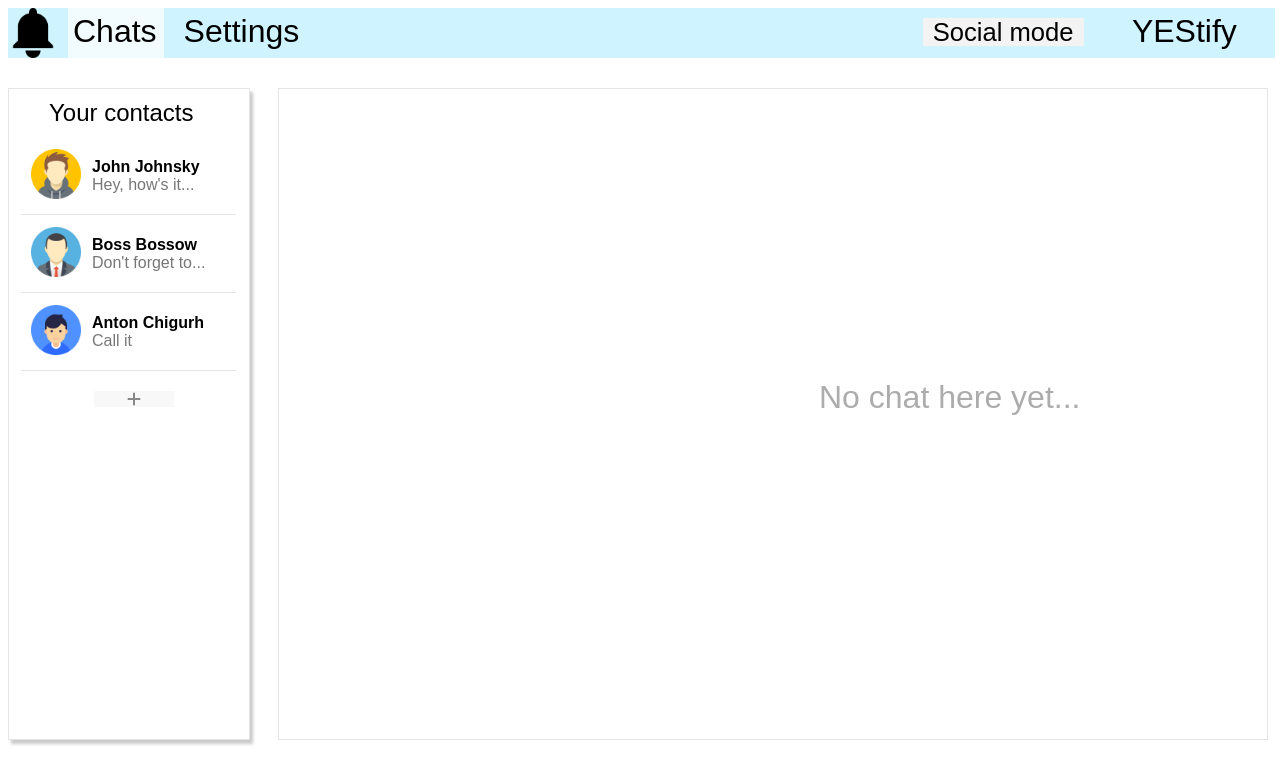
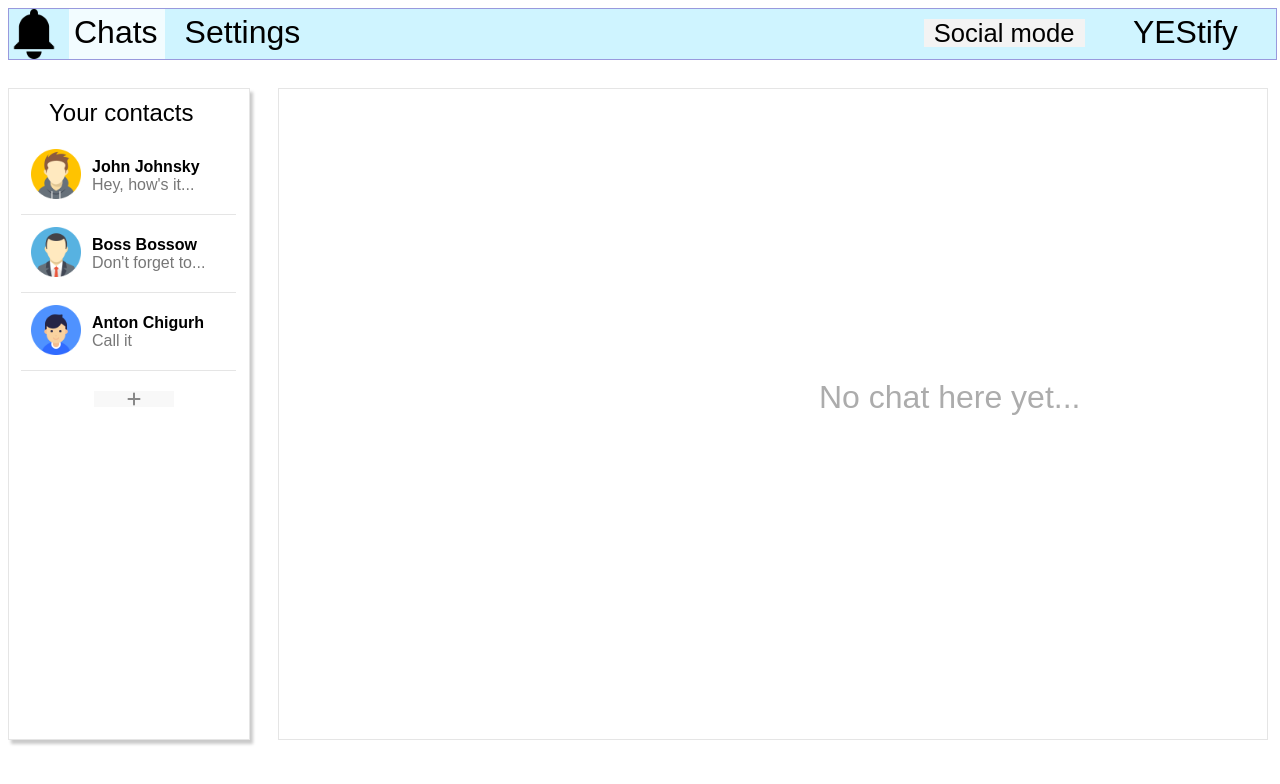
Before and after one commit to adilb99/yestify, a plain HTML site: page index.html in a window 1280 px wide. Drawn offline with Linux system fonts and the light colour scheme.

Commit message:
(minor) add: border around menubar

```diff
--- a/styles/index.css
+++ b/styles/index.css
@@ -12,6 +12,7 @@
 	font-size: 32px;
 	justify-content: space-between;
 	z-index: 1;
+  border: 1px solid #9999dd;
 }
 
 #buttons{
```
